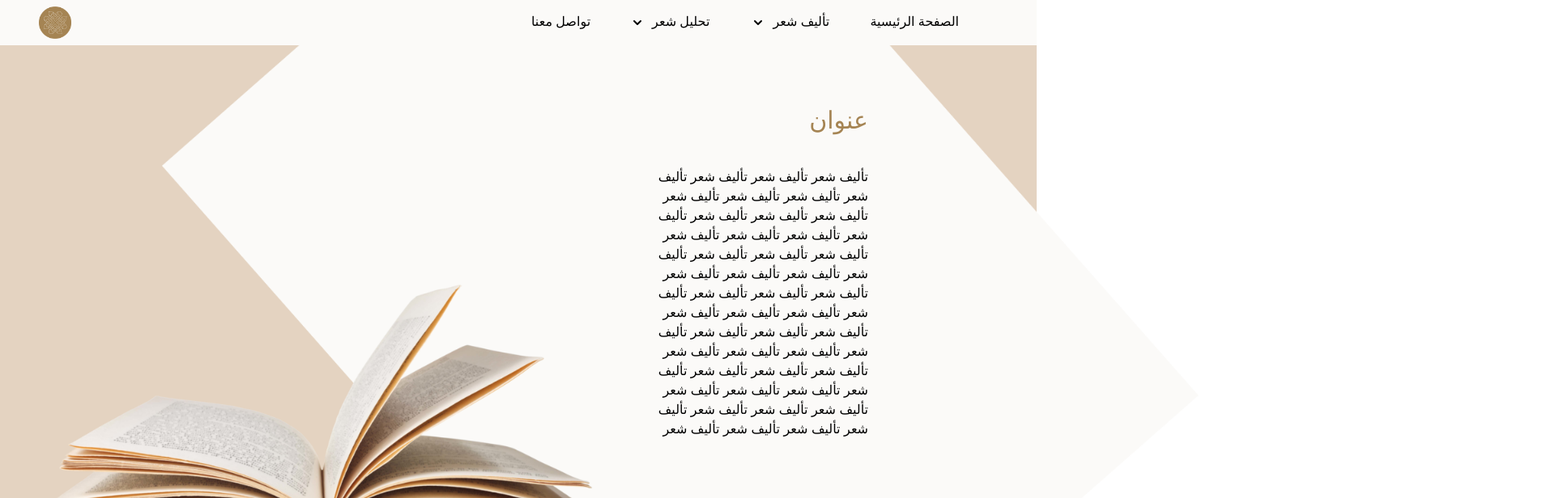
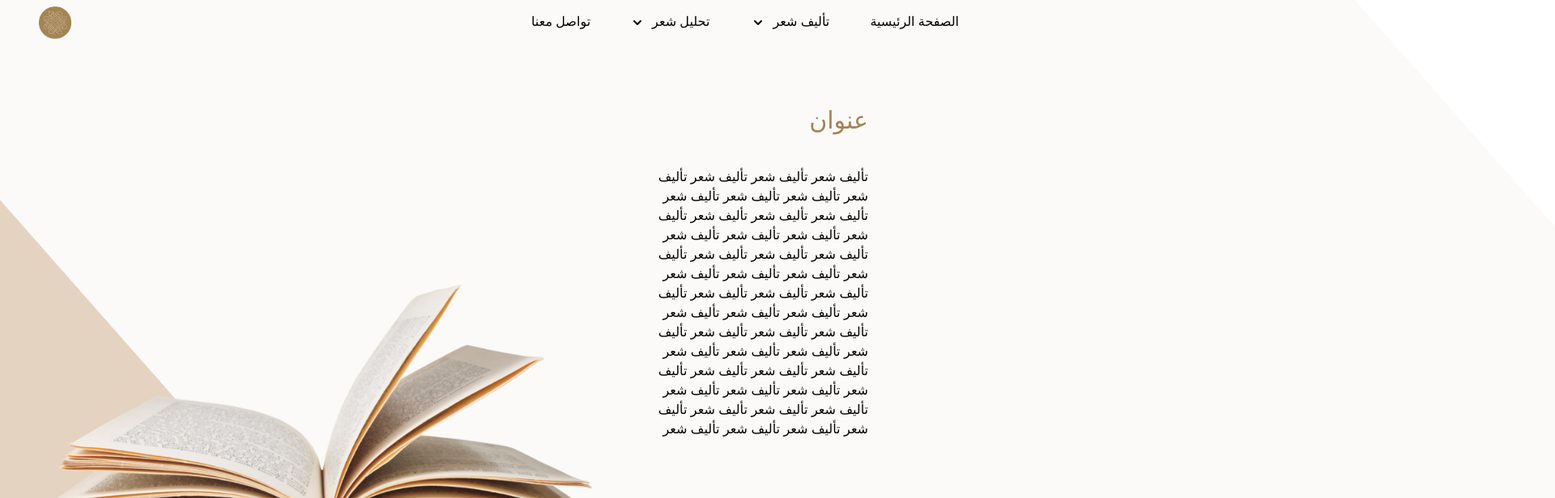
Before and after one commit to wadjih-bencheikh18/arabicthon-front, a React (Create React App) app: page / in a window 1280 px wide. Shown: the top 616 px of the page at 81% size, 1920 px wide, since content can reach past the window. Built offline with nearby package versions, Linux system fonts and the light colour scheme.

Commit message:
bg pos and dim fixed

```diff
--- a/src/sections/Main.jsx
+++ b/src/sections/Main.jsx
@@ -1,9 +1,8 @@
 export function Main() {
   return (
     <div className="relative h-screen">
-      {/* todo: fix postion and dimensions */}
-      <div className="absolute w-full -bottom-[200px] -right-[200px]">
-        <img src="./whiterectangle.png" alt="" className="relative" />
+      <div className="hidden lg:block absolute -bottom-[400px] -right-[600px] ">
+        <img src="./whiterectangle.png" alt="" className="relative scale-125" />
       </div>
       <div className="relative z-20">
         <div className="flex z-10 h-screen items-center justify-center overflow-hidden">
```
